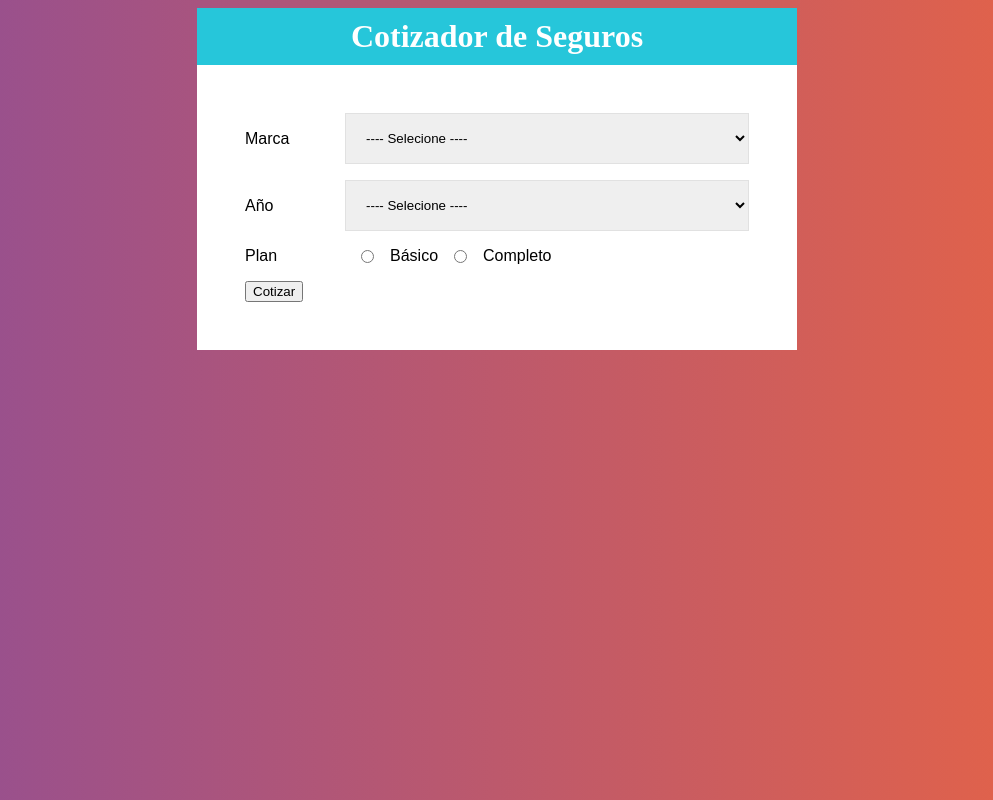
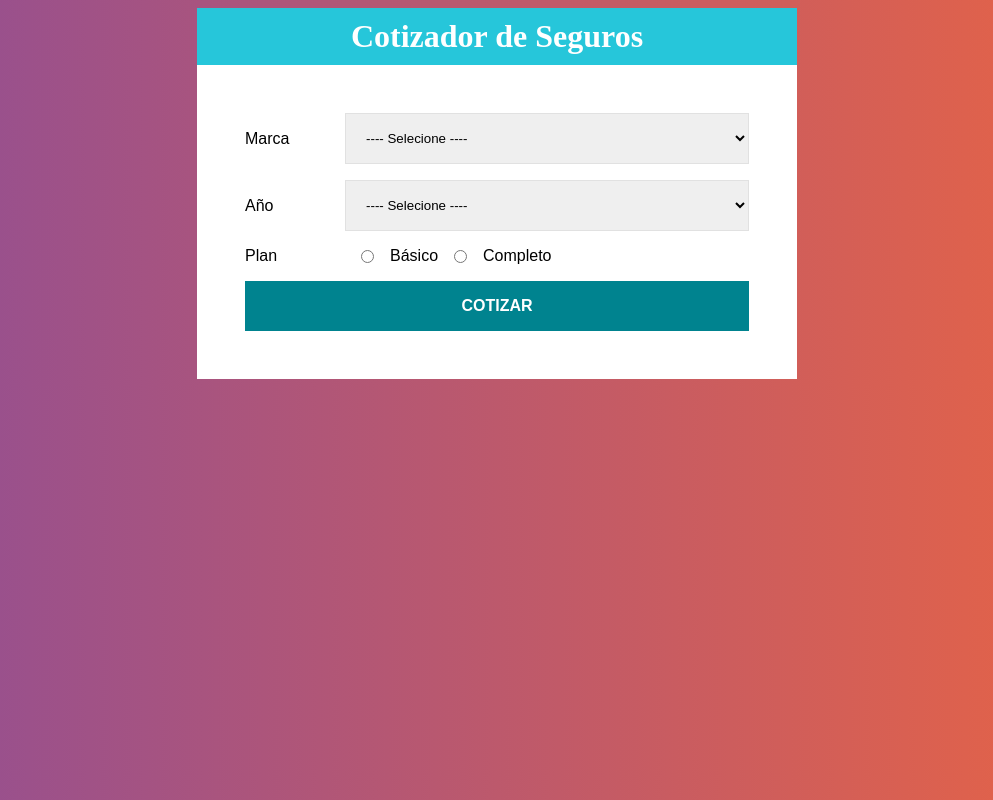
Before and after one commit to danieldamian09/cotizador-seguro-automovil, a React (Create React App) app in the folder cotizador-seguros/: page / in a window 1280 px wide. Shown: the whole page, without its empty margins (143-1136 px from the left). Built offline with nearby package versions, Linux system fonts and the light colour scheme; the HTML template or start-up script is replaced by a standard one.

Commit message:
agregando style components al boton del formulario

```diff
--- a/cotizador-seguros/src/components/Formulario.jsx
+++ b/cotizador-seguros/src/components/Formulario.jsx
@@ -21,7 +21,24 @@
 
 const InputRadio = styled.input`
     margin: 0 1rem;
+`;
 
+const Boton = styled.button`
+    background-color: #00838F;
+    font-size: 16px;
+    width: 100%;
+    padding: 1rem;
+    color: #fff;
+    text-transform: uppercase;
+    font-weight: bold;
+    border: none;
+    transition: backgraund-color .3s ease;
+    margin-top: 2remx;
+
+    &:hover{
+        background-color: #26C6DA;
+        cursor: pointer;
+    }
 `;
 
 function Formulario() {
@@ -64,7 +81,7 @@
                     value="completo"
                 />Completo
             </Campo>
-            <button type="button">Cotizar</button>
+            <Boton type="button">Cotizar</Boton>
         </form>
     )
 }
```
